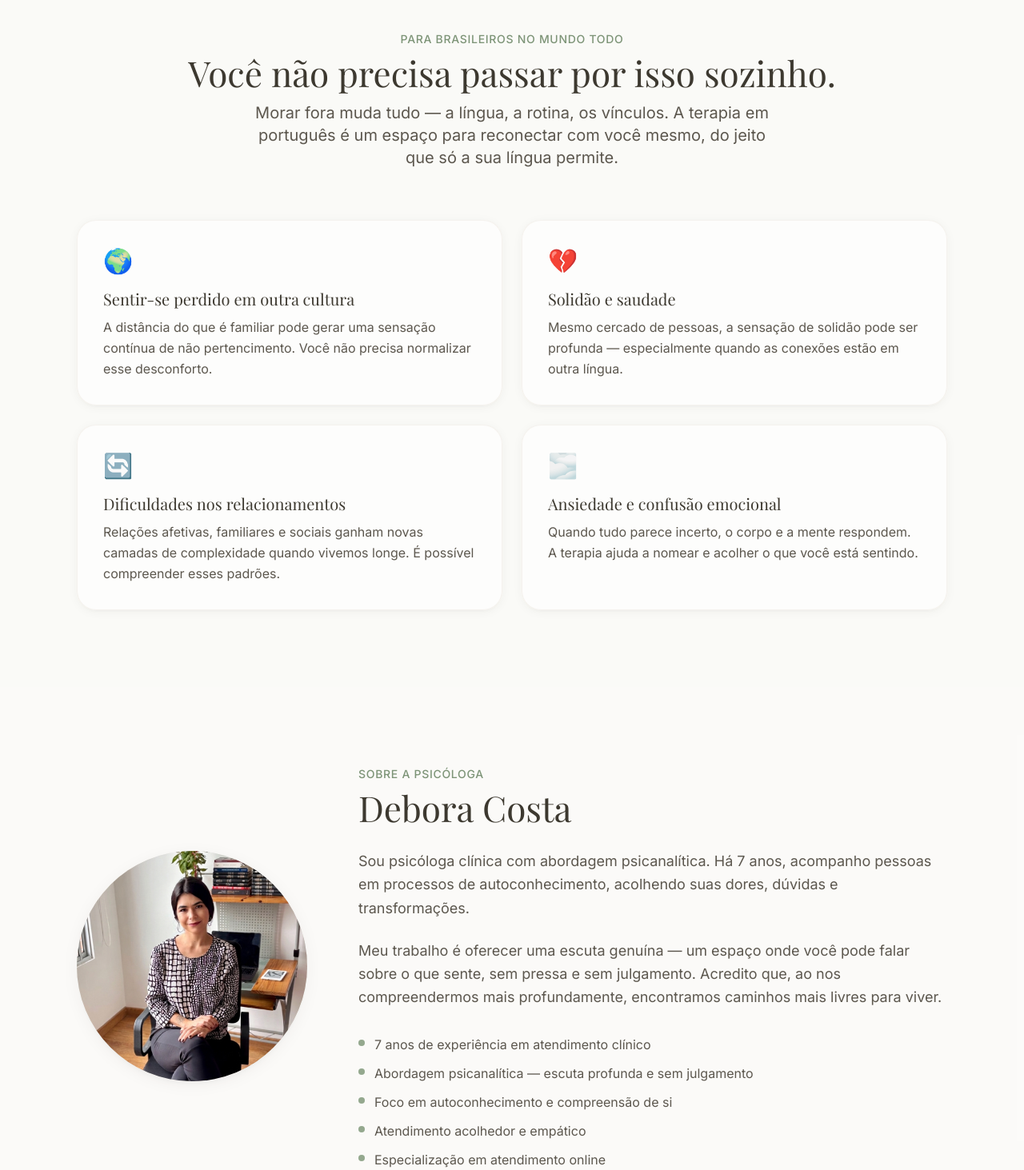
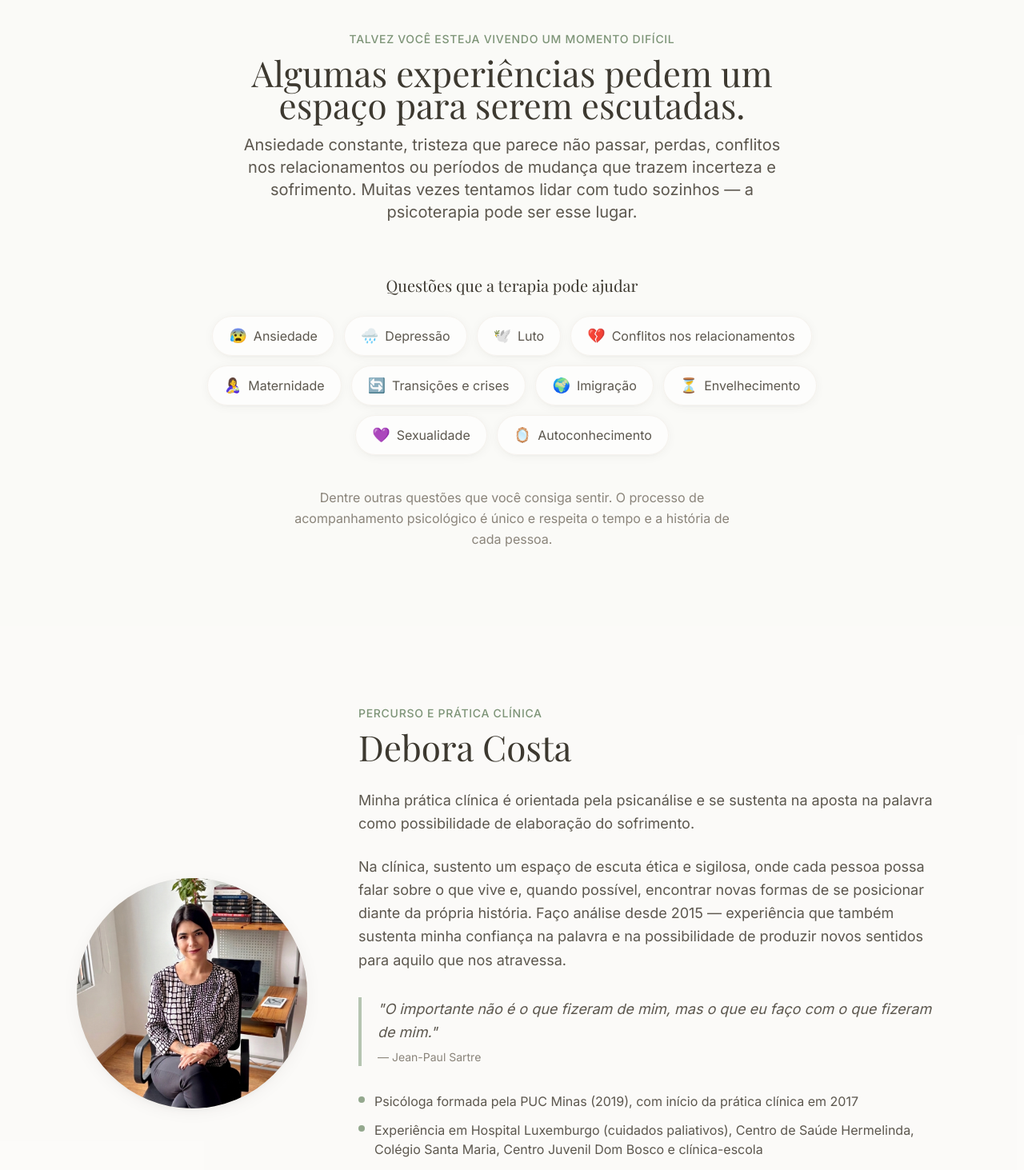
Before and after one commit to amandladev/debora-acosta, a React (Vite) app: page / in a window 1280 px wide. Shown: the part 860-2323 px from the top of the page at 80% size. Built offline with nearby package versions, Linux system fonts and the light colour scheme; a web font is replaced by a local one.

Commit message:
updating copy

```diff
--- a/src/components/About.jsx
+++ b/src/components/About.jsx
@@ -2,11 +2,11 @@ import SectionWrapper from './ui/SectionWrapper';
 import SectionHeading from './ui/SectionHeading';
 
 const highlights = [
-  '7 anos de experiência em atendimento clínico',
-  'Abordagem psicanalítica — escuta profunda e sem julgamento',
-  'Foco em autoconhecimento e compreensão de si',
-  'Atendimento acolhedor e empático',
-  'Especialização em atendimento online',
+  'Psicóloga formada pela PUC Minas (2019), com início da prática clínica em 2017',
+  'Experiência em Hospital Luxemburgo (cuidados paliativos), Centro de Saúde Hermelinda, Colégio Santa Maria, Centro Juvenil Dom Bosco e clínica-escola',
+  'Projeto social Saúde Mental para Todos (2021–2023) — ampliação do acesso ao cuidado psicológico',
+  'Grupos de estudo em feminismo, depressão, morte, imigração, amor, envelhecimento e mal-estar na contemporaneidade',
+  'Em formação em psicanálise pela Escola Brasileira de Psicanálise, seção Bahia',
 ];
 
 export default function About() {
@@ -30,17 +30,24 @@ export default function About() {
         {/* Content */}
         <div className="flex-1 text-center lg:text-left">
           <SectionHeading
-            eyebrow="Sobre a psicóloga"
+            eyebrow="Percurso e prática clínica"
             title="Debora Costa"
             center={false}
           />
 
           <p className="text-text-secondary text-lg leading-relaxed mb-6 -mt-8">
-            Sou psicóloga clínica com abordagem psicanalítica. Há 7 anos, acompanho pessoas em processos de autoconhecimento, acolhendo suas dores, dúvidas e transformações.
+            Minha prática clínica é orientada pela psicanálise e se sustenta na aposta na palavra como possibilidade de elaboração do sofrimento.
           </p>
           <p className="text-text-secondary text-lg leading-relaxed mb-8">
-            Meu trabalho é oferecer uma escuta genuína — um espaço onde você pode falar sobre o que sente, sem pressa e sem julgamento. Acredito que, ao nos compreendermos mais profundamente, encontramos caminhos mais livres para viver.
+            Na clínica, sustento um espaço de escuta ética e sigilosa, onde cada pessoa possa falar sobre o que vive e, quando possível, encontrar novas formas de se posicionar diante da própria história. Faço análise desde 2015 — experiência que também sustenta minha confiança na palavra e na possibilidade de produzir novos sentidos para aquilo que nos atravessa.
           </p>
+
+          <blockquote className="border-l-4 border-sage-300 pl-5 mb-8">
+            <p className="text-text-secondary text-lg italic leading-relaxed mb-1">
+              "O importante não é o que fizeram de mim, mas o que eu faço com o que fizeram de mim."
+            </p>
+            <cite className="text-sm text-text-light not-italic">— Jean-Paul Sartre</cite>
+          </blockquote>
 
           <ul className="space-y-3">
             {highlights.map((item) => (
--- a/src/components/BraziliansAbroad.jsx
+++ b/src/components/BraziliansAbroad.jsx
@@ -1,60 +1,48 @@
 import SectionWrapper from './ui/SectionWrapper';
 import SectionHeading from './ui/SectionHeading';
 
-const struggles = [
-  {
-    emoji: '🌍',
-    title: 'Sentir-se perdido em outra cultura',
-    description:
-      'A distância do que é familiar pode gerar uma sensação contínua de não pertencimento. Você não precisa normalizar esse desconforto.',
-  },
-  {
-    emoji: '💔',
-    title: 'Solidão e saudade',
-    description:
-      'Mesmo cercado de pessoas, a sensação de solidão pode ser profunda — especialmente quando as conexões estão em outra língua.',
-  },
-  {
-    emoji: '🔄',
-    title: 'Dificuldades nos relacionamentos',
-    description:
-      'Relações afetivas, familiares e sociais ganham novas camadas de complexidade quando vivemos longe. É possível compreender esses padrões.',
-  },
-  {
-    emoji: '🌫️',
-    title: 'Ansiedade e confusão emocional',
-    description:
-      'Quando tudo parece incerto, o corpo e a mente respondem. A terapia ajuda a nomear e acolher o que você está sentindo.',
-  },
+const topics = [
+  { emoji: '😰', label: 'Ansiedade' },
+  { emoji: '🌧️', label: 'Depressão' },
+  { emoji: '🕊️', label: 'Luto' },
+  { emoji: '💔', label: 'Conflitos nos relacionamentos' },
+  { emoji: '🤱', label: 'Maternidade' },
+  { emoji: '🔄', label: 'Transições e crises' },
+  { emoji: '🌍', label: 'Imigração' },
+  { emoji: '⏳', label: 'Envelhecimento' },
+  { emoji: '💜', label: 'Sexualidade' },
+  { emoji: '🪞', label: 'Autoconhecimento' },
 ];
 
 export default function BraziliansAbroad() {
   return (
     <SectionWrapper id="brasileiros" bgClassName="bg-cream-50">
       <SectionHeading
-        eyebrow="Para brasileiros no mundo todo"
-        title="Você não precisa passar por isso sozinho."
-        subtitle="Morar fora muda tudo — a língua, a rotina, os vínculos. A terapia em português é um espaço para reconectar com você mesmo, do jeito que só a sua língua permite."
+        eyebrow="Talvez você esteja vivendo um momento difícil"
+        title="Algumas experiências pedem um espaço para serem escutadas."
+        subtitle="Ansiedade constante, tristeza que parece não passar, perdas, conflitos nos relacionamentos ou períodos de mudança que trazem incerteza e sofrimento. Muitas vezes tentamos lidar com tudo sozinhos — a psicoterapia pode ser esse lugar."
       />
 
-      <div className="grid gap-6 sm:grid-cols-2">
-        {struggles.map((item) => (
-          <div
-            key={item.title}
-            className="group bg-white/60 backdrop-blur-sm rounded-3xl p-6 md:p-8 shadow-soft hover:shadow-card transition-all duration-300 hover:-translate-y-1 border border-cream-300/50"
-          >
-            <span className="text-3xl inline-block mb-4 group-hover:scale-110 transition-transform duration-300" aria-hidden="true">
-              {item.emoji}
+      <div className="max-w-3xl mx-auto mb-10">
+        <h3 className="font-serif text-xl text-text-primary text-center mb-6">
+          Questões que a terapia pode ajudar
+        </h3>
+        <div className="flex flex-wrap justify-center gap-3">
+          {topics.map((item) => (
+            <span
+              key={item.label}
+              className="inline-flex items-center gap-2 bg-white/60 backdrop-blur-sm rounded-full px-5 py-2.5 shadow-soft border border-cream-300/50 text-text-secondary hover:shadow-card hover:-translate-y-0.5 transition-all duration-300"
+            >
+              <span className="text-lg" aria-hidden="true">{item.emoji}</span>
+              {item.label}
             </span>
-            <h3 className="font-serif text-xl text-text-primary mb-2">
-              {item.title}
-            </h3>
-            <p className="text-text-secondary leading-relaxed">
-              {item.description}
-            </p>
-          </div>
-        ))}
+          ))}
+        </div>
       </div>
+
+      <p className="text-center text-text-light text-base max-w-xl mx-auto leading-relaxed">
+        Dentre outras questões que você consiga sentir. O processo de acompanhamento psicológico é único e respeita o tempo e a história de cada pessoa.
+      </p>
     </SectionWrapper>
   );
 }
--- a/src/components/Hero.jsx
+++ b/src/components/Hero.jsx
@@ -20,8 +20,8 @@ export default function Hero() {
             </span>
 
             <h1 className="font-serif text-4xl sm:text-5xl md:text-6xl lg:text-[3.5rem] leading-[1.15] text-text-primary text-balance">
-              Quando tudo pesa, ter alguém para ouvir{' '}
-              <span className="text-sage-600 italic">faz diferença.</span>
+              Um espaço para falar. {' '}
+              <span className="text-sage-600 italic">Um tempo para escutar.</span>
             </h1>
 
             <p className="mt-6 text-lg md:text-xl text-text-secondary leading-relaxed max-w-xl mx-auto lg:mx-0">
--- a/src/components/SessionDetails.jsx
+++ b/src/components/SessionDetails.jsx
@@ -38,7 +38,7 @@ const details = [
       </svg>
     ),
     title: 'Duração da sessão',
-    description: 'Sessões de 50 minutos, com frequência semanal.',
+    description: 'Duração média de 50 minutos, com frequência semanal.',
   },
 ];
 
```
